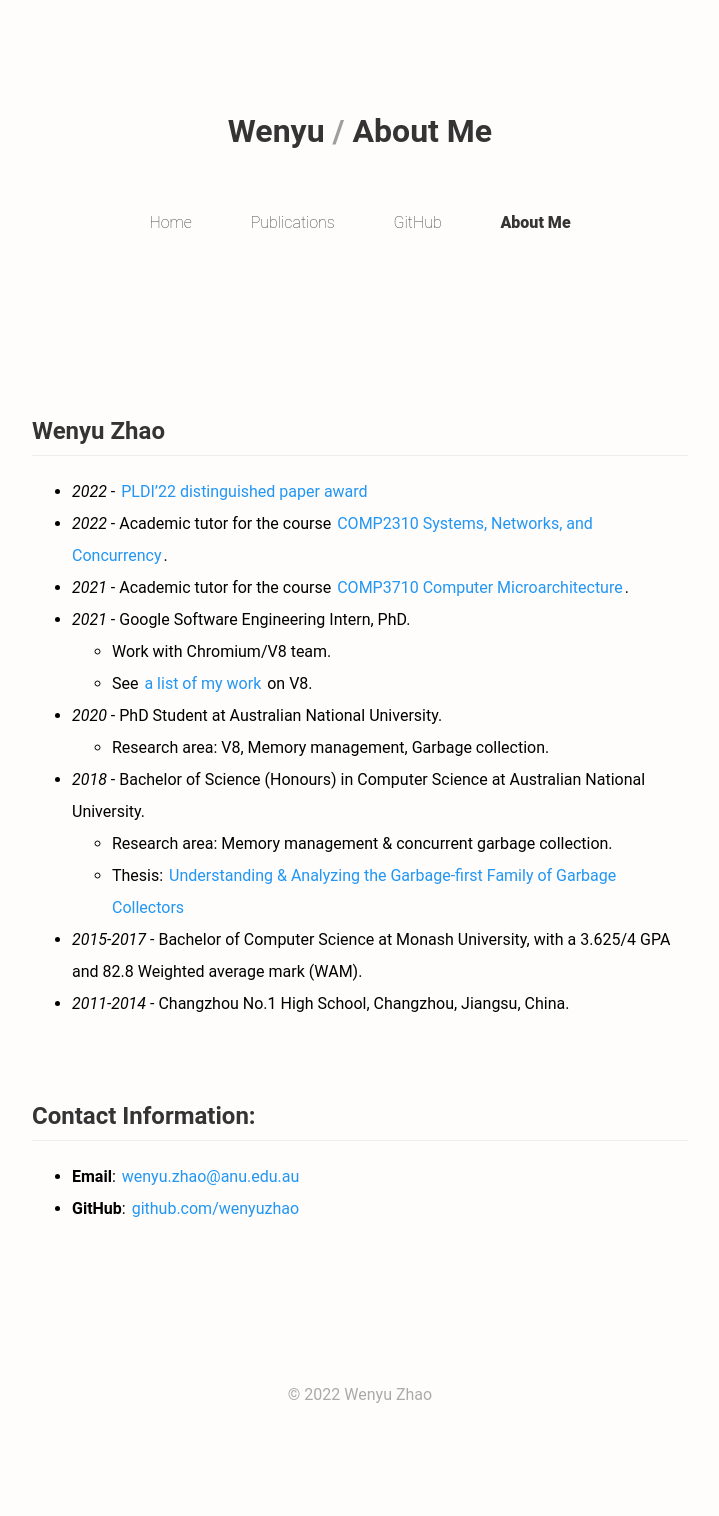
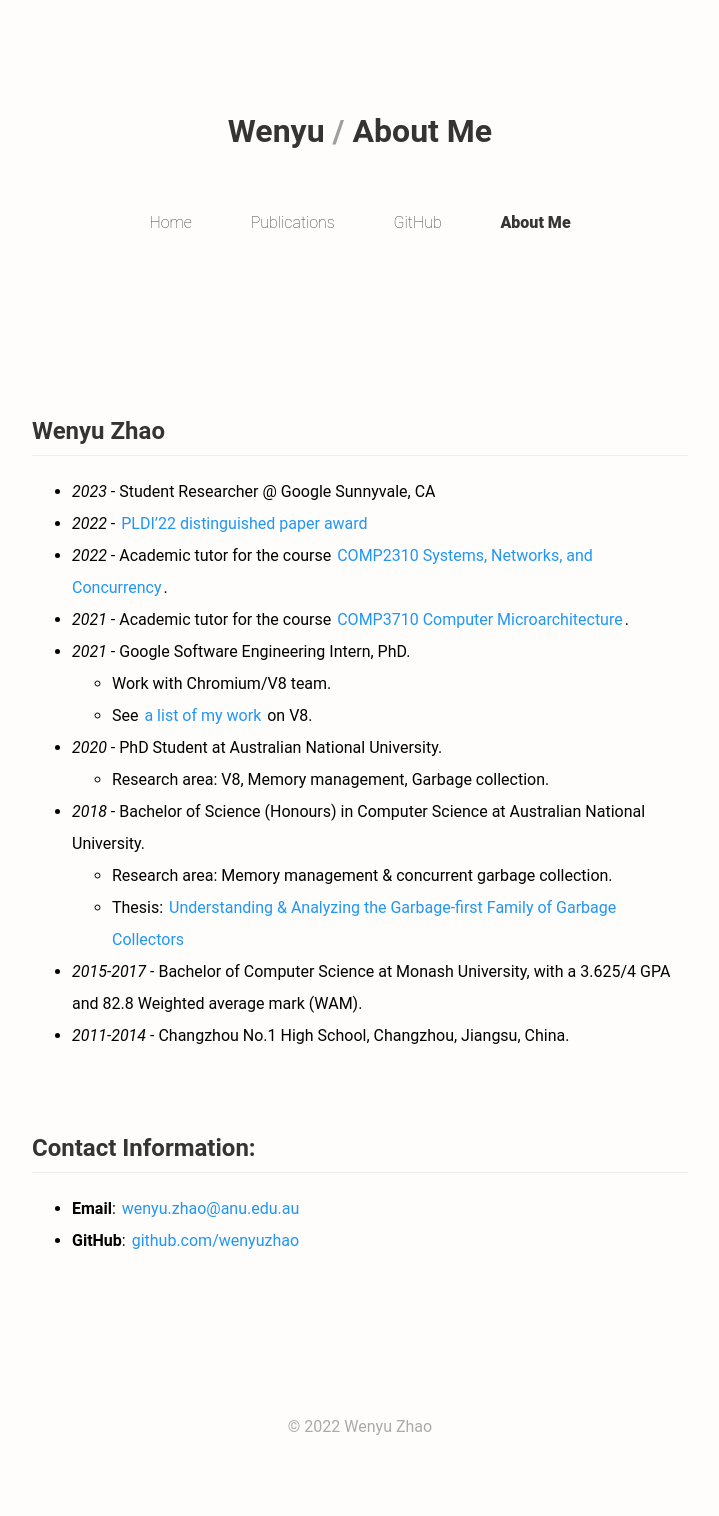
Before and after one commit to wenyuzhao/wenyuzhao.github.io, a Jekyll site: the page built from about.md, in a window 1280 px wide. Shown: the whole page, without its empty margins (280-999 px from the left). Built offline with Jekyll 4.4.1, drawn with Linux system fonts in a browser that asks for light colours; our own code applies the rules of GitHub Pages for plain Markdown files; comment, search, counter and statistics services are not loaded; before the commit the page ends 1484 px from its top, so only the background shows below that.

Commit message:
Update about.md

```diff
--- a/about.md
+++ b/about.md
@@ -8,6 +8,7 @@ comments: true
 
 # Wenyu Zhao
 
+* *2023* - Student Researcher @ Google Sunnyvale, CA
 * *2022* - [PLDI'22 distinguished paper award](https://twitter.com/ANUComputing/status/1537216702223503360)
 * *2022* - Academic tutor for the course [COMP2310 Systems, Networks, and Concurrency](https://comp.anu.edu.au/courses/comp2310).
 * *2021* - Academic tutor for the course [COMP3710 Computer Microarchitecture](https://cs.anu.edu.au/courses/comp3710-uarch).
```
